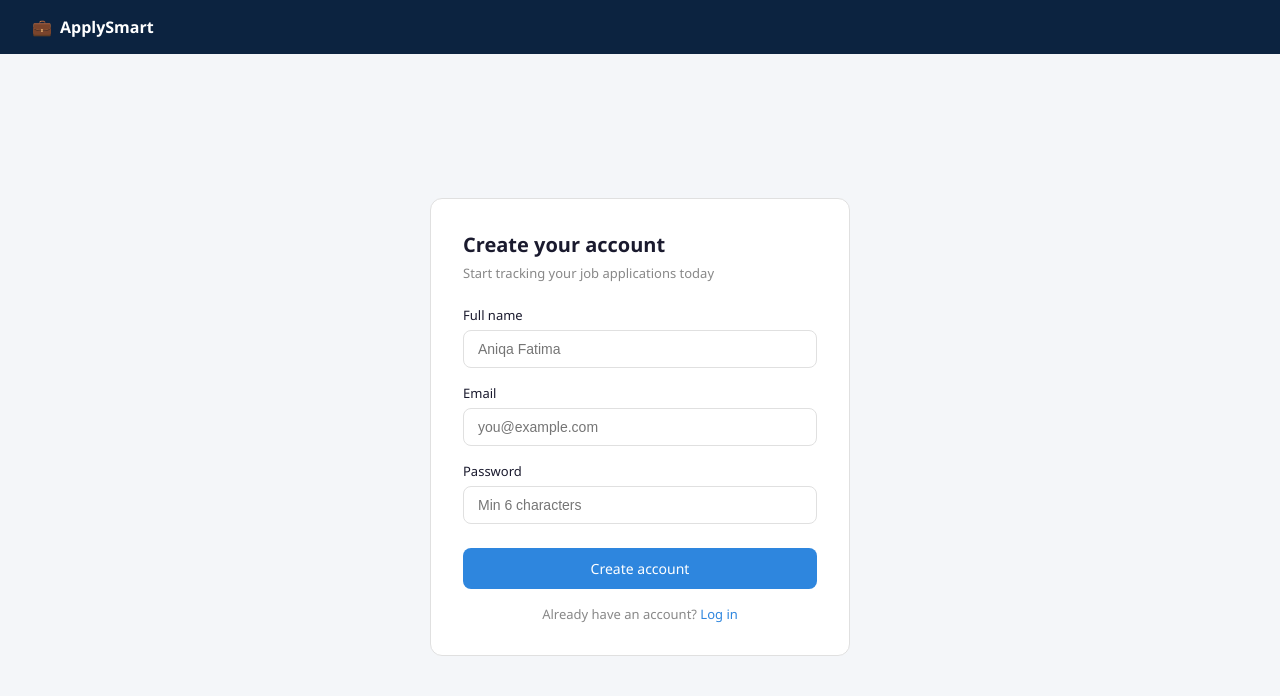
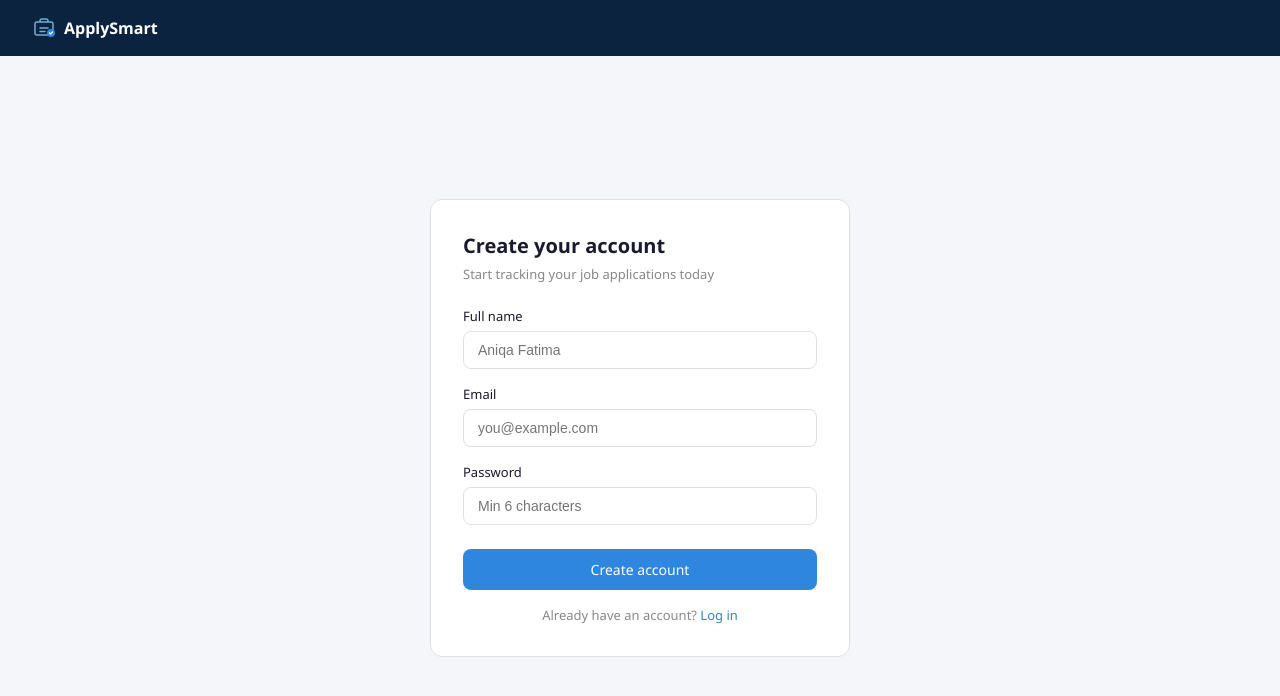
Before and after one commit to aniqafatimaa/ApplySmart, a React (Vite) app in the folder client/: page /signup in a window 1280 px wide. Shown: the top 696 px of the page. Built offline with nearby package versions, Linux system fonts and the light colour scheme; no server answers.

Commit message:
Update Signup page

```diff
--- a/client/src/pages/Signup.jsx
+++ b/client/src/pages/Signup.jsx
@@ -51,7 +51,14 @@ const Signup = () => {
   return (
     <div className="auth-page">
       <nav className="auth-nav">
-        <span className="logo-icon">💼</span>
+        <svg width="24" height="24" viewBox="0 0 24 24" fill="none" xmlns="http://www.w3.org/2000/svg">
+  <rect x="3" y="6" width="18" height="13" rx="2" stroke="#6BAED6" strokeWidth="1.5"/>
+  <path d="M8 6V5C8 3.9 8.9 3 10 3H14C15.1 3 16 3.9 16 5V6" stroke="#6BAED6" strokeWidth="1.5"/>
+  <path d="M8 12H16" stroke="#6BAED6" strokeWidth="1.5" strokeLinecap="round"/>
+  <path d="M8 15.5H13" stroke="#6BAED6" strokeWidth="1.5" strokeLinecap="round"/>
+  <circle cx="19" cy="17" r="4" fill="#2E86DE"/>
+  <path d="M17.5 17L18.5 18L20.5 16" stroke="#fff" strokeWidth="1.2" strokeLinecap="round" strokeLinejoin="round"/>
+</svg>
         <span className="logo-text" onClick={() => navigate('/')} style={{ cursor: 'pointer' }}>ApplySmart</span>
       </nav>
 
```
